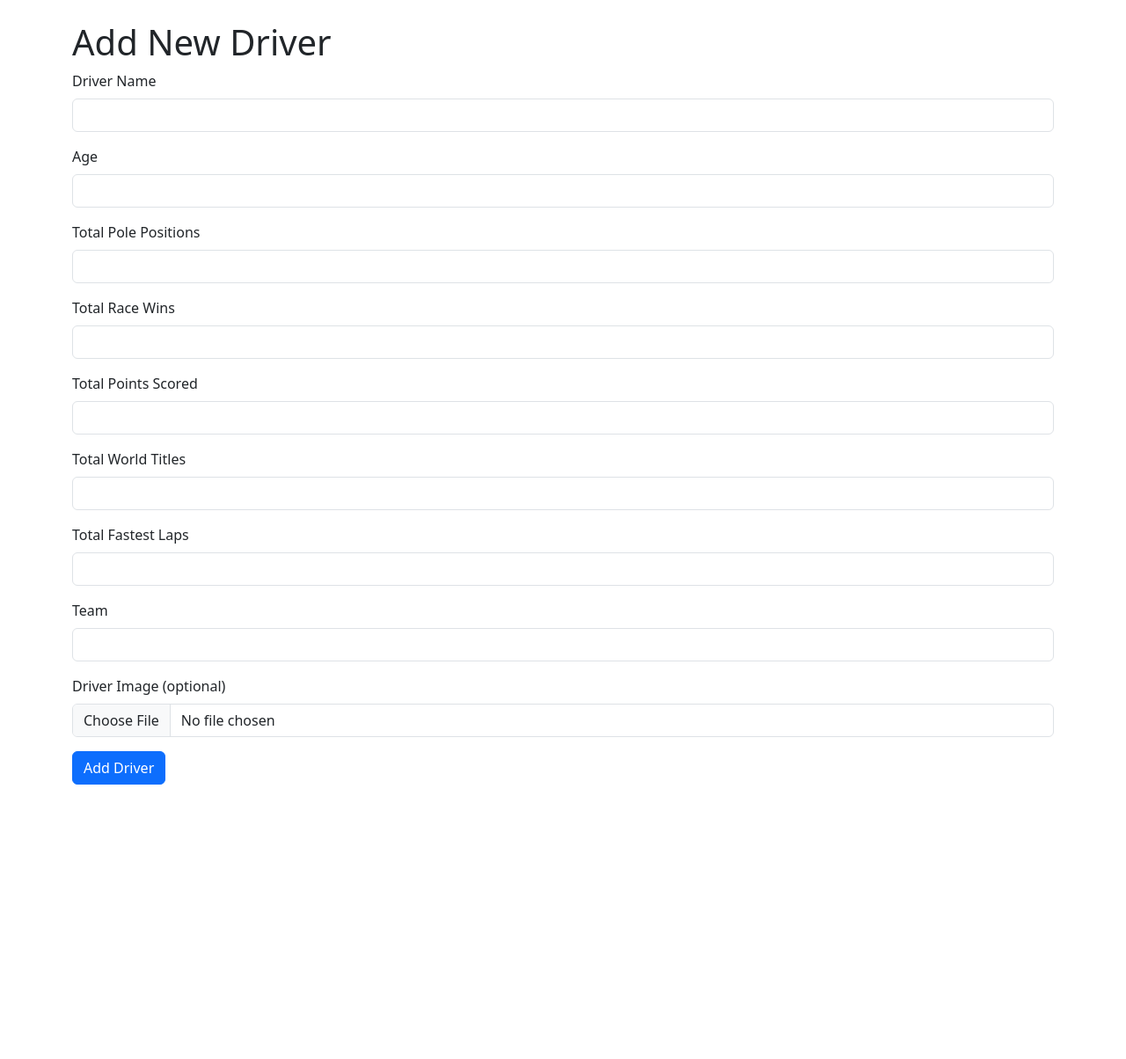
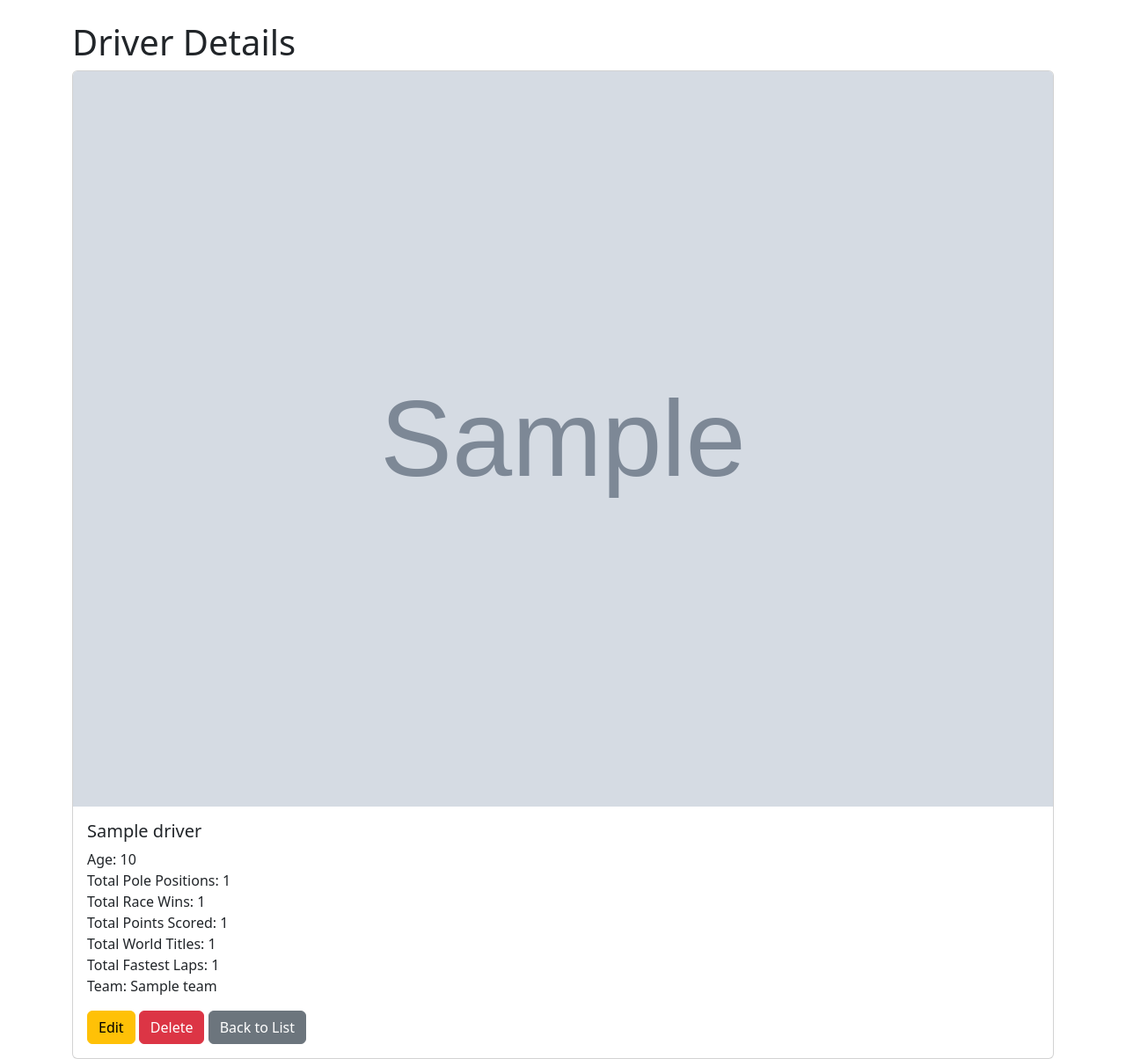
Before and after one commit to wesleyopenda/f1-database-fastAPI, a FastAPI app: template templates/driver_details.html in a window 1280 px wide. Shown: the whole page at 88% size. Before the commit the page ends 892 px from the top, so only its background shows below. Run offline with FastAPI, Linux system fonts and the light colour scheme; the template is opened without the code that fills it: most values are stand-ins (such as "Sample title", 1, 10 or a date in 2020); grey boxes marked "Sample" are stand-in pictures.

```diff
--- a/local_constants.py
+++ b/local_constants.py
@@ -1,2 +1,2 @@
-PROJECT_NAME = "cpa-ass1"
-PROJECT_STORAGE_BUCKET = "cpa-ass1.appspot.com"
+PROJECT_NAME = "assignment01-453218"
+PROJECT_STORAGE_BUCKET = "assignment01-453218.firebasestorage.app"
--- a/main.py
+++ b/main.py
@@ -49,7 +49,17 @@ async def home(request: Request):
         user_doc = get_user(user_token)
         user_info = user_doc.get().to_dict()
 
-    return templates.TemplateResponse("main.html", {"request": request,"user_token": user_token,"error_message": error_message,"user_info": user_info,"drivers": [],"teams": []})
+    # Query pre-installed drivers from Firestore
+    drivers_ref = firestore_db.collection("drivers")
+    drivers = [doc.to_dict() | {"id": doc.id} for doc in drivers_ref.stream()]
+
+    # Query pre-installed teams from Firestore
+    teams_ref = firestore_db.collection("teams")
+    teams = [doc.to_dict() | {"id": doc.id} for doc in teams_ref.stream()]
+
+    print(f"DEBUG: Found {len(drivers)} drivers and {len(teams)} teams")
+
+    return templates.TemplateResponse("main.html", {"request": request,"user_token": user_token,"error_message": error_message,"user_info": user_info,"drivers": drivers,"teams": teams})
 
 if __name__ == "__main__":
     import uvicorn
@@ -69,6 +79,41 @@ async def list_drivers(request: Request):
 async def add_driver_form(request: Request):
     return templates.TemplateResponse("add_driver.html", {"request": request})
 
+# @app.post("/drivers/add", response_class=RedirectResponse)
+# async def add_driver(
+#     request: Request,
+#     name: str = Form(...),
+#     age: int = Form(...),
+#     total_pole_positions: int = Form(...),
+#     total_race_wins: int = Form(...),
+#     total_points_scored: int = Form(...),
+#     total_world_titles: int = Form(...),
+#     total_fastest_laps: int = Form(...),
+#     team: str = Form(...),
+#     image: UploadFile = File(None)
+# ):
+#     driver_data = {
+#         "name": name,
+#         "age": age,
+#         "total_pole_positions": total_pole_positions,
+#         "total_race_wins": total_race_wins,
+#         "total_points_scored": total_points_scored,
+#         "total_world_titles": total_world_titles,
+#         "total_fastest_laps": total_fastest_laps,
+#         "team": team,
+#         "image_url": None,
+#     }
+#     # Handle optional image upload
+#     if image is not None and image.filename != "":
+#         storage_client = storage.Client(project=local_constants.PROJECT_NAME)
+#         bucket = storage_client.bucket(local_constants.PROJECT_STORAGE_BUCKET)
+#         # Use a path that organizes driver images
+#         blob = bucket.blob(f"drivers/{image.filename}")
+#         blob.upload_from_file(image.file, content_type=image.content_type)
+#         driver_data["image_url"] = blob.public_url
+
+#     firestore_db.collection("drivers").add(driver_data)
+#     return RedirectResponse(url="/drivers", status_code=status.HTTP_302_FOUND)
 @app.post("/drivers/add", response_class=RedirectResponse)
 async def add_driver(
     request: Request,
@@ -79,8 +124,8 @@ async def add_driver(
     total_points_scored: int = Form(...),
     total_world_titles: int = Form(...),
     total_fastest_laps: int = Form(...),
-    team: str = Form(...),
-    image: UploadFile = File(None)
+    team: str = Form(...)
+    # Removed image parameter
 ):
     driver_data = {
         "name": name,
@@ -91,16 +136,8 @@ async def add_driver(
         "total_world_titles": total_world_titles,
         "total_fastest_laps": total_fastest_laps,
         "team": team,
-        "image_url": None,
+        "image_url": None,  # No image for now
     }
-    # Handle optional image upload
-    if image is not None and image.filename != "":
-        storage_client = storage.Client(project=local_constants.PROJECT_NAME)
-        bucket = storage_client.bucket(local_constants.PROJECT_STORAGE_BUCKET)
-        # Use a path that organizes driver images
-        blob = bucket.blob(f"drivers/{image.filename}")
-        blob.upload_from_file(image.file, content_type=image.content_type)
-        driver_data["image_url"] = blob.public_url
 
     firestore_db.collection("drivers").add(driver_data)
     return RedirectResponse(url="/drivers", status_code=status.HTTP_302_FOUND)
@@ -123,6 +160,40 @@ async def edit_driver_form(request: Request, driver_id: str):
     driver["id"] = driver_id
     return templates.TemplateResponse("edit_driver.html", {"request": request, "driver": driver})
 
+# @app.post("/drivers/edit/{driver_id}", response_class=RedirectResponse)
+# async def edit_driver(
+#     request: Request,
+#     driver_id: str,
+#     name: str = Form(...),
+#     age: int = Form(...),
+#     total_pole_positions: int = Form(...),
+#     total_race_wins: int = Form(...),
+#     total_points_scored: int = Form(...),
+#     total_world_titles: int = Form(...),
+#     total_fastest_laps: int = Form(...),
+#     team: str = Form(...),
+#     image: UploadFile = File(None)
+# ):
+#     driver_data = {
+#         "name": name,
+#         "age": age,
+#         "total_pole_positions": total_pole_positions,
+#         "total_race_wins": total_race_wins,
+#         "total_points_scored": total_points_scored,
+#         "total_world_titles": total_world_titles,
+#         "total_fastest_laps": total_fastest_laps,
+#         "team": team,
+#     }
+#     if image is not None and image.filename != "":
+#         storage_client = storage.Client(project=local_constants.PROJECT_NAME)
+#         bucket = storage_client.bucket(local_constants.PROJECT_STORAGE_BUCKET)
+#         blob = bucket.blob(f"drivers/{image.filename}")
+#         blob.upload_from_file(image.file, content_type=image.content_type)
+#         driver_data["image_url"] = blob.public_url
+
+#     firestore_db.collection("drivers").document(driver_id).update(driver_data)
+#     return RedirectResponse(url=f"/drivers/{driver_id}", status_code=status.HTTP_302_FOUND)
+
 @app.post("/drivers/edit/{driver_id}", response_class=RedirectResponse)
 async def edit_driver(
     request: Request,
@@ -134,8 +205,8 @@ async def edit_driver(
     total_points_scored: int = Form(...),
     total_world_titles: int = Form(...),
     total_fastest_laps: int = Form(...),
-    team: str = Form(...),
-    image: UploadFile = File(None)
+    team: str = Form(...)
+    # Removed image parameter
 ):
     driver_data = {
         "name": name,
@@ -146,13 +217,8 @@ async def edit_driver(
         "total_world_titles": total_world_titles,
         "total_fastest_laps": total_fastest_laps,
         "team": team,
+        # We leave out updating image_url since we're dropping image functionality
     }
-    if image is not None and image.filename != "":
-        storage_client = storage.Client(project=local_constants.PROJECT_NAME)
-        bucket = storage_client.bucket(local_constants.PROJECT_STORAGE_BUCKET)
-        blob = bucket.blob(f"drivers/{image.filename}")
-        blob.upload_from_file(image.file, content_type=image.content_type)
-        driver_data["image_url"] = blob.public_url
 
     firestore_db.collection("drivers").document(driver_id).update(driver_data)
     return RedirectResponse(url=f"/drivers/{driver_id}", status_code=status.HTTP_302_FOUND)
@@ -177,6 +243,37 @@ async def list_teams(request: Request):
 async def add_team_form(request: Request):
     return templates.TemplateResponse("add_team.html", {"request": request})
 
+# @app.post("/teams/add", response_class=RedirectResponse)
+# async def add_team(
+#     request: Request,
+#     name: str = Form(...),
+#     year_founded: int = Form(...),
+#     total_pole_positions: int = Form(...),
+#     total_race_wins: int = Form(...),
+#     total_constructor_titles: int = Form(...),
+#     finishing_position_previous_season: int = Form(...),
+#     logo: UploadFile = File(None)
+# ):
+#     team_data = {
+#         "name": name,
+#         "year_founded": year_founded,
+#         "total_pole_positions": total_pole_positions,
+#         "total_race_wins": total_race_wins,
+#         "total_constructor_titles": total_constructor_titles,
+#         "finishing_position_previous_season": finishing_position_previous_season,
+#         "logo_url": None,
+#     }
+#     # Handle optional logo upload
+#     if logo is not None and logo.filename != "":
+#         storage_client = storage.Client(project=local_constants.PROJECT_NAME)
+#         bucket = storage_client.bucket(local_constants.PROJECT_STORAGE_BUCKET)
+#         blob = bucket.blob(f"teams/{logo.filename}")
+#         blob.upload_from_file(logo.file, content_type=logo.content_type)
+#         team_data["logo_url"] = blob.public_url
+
+#     firestore_db.collection("teams").add(team_data)
+#     return RedirectResponse(url="/teams", status_code=status.HTTP_302_FOUND)
+
 @app.post("/teams/add", response_class=RedirectResponse)
 async def add_team(
     request: Request,
@@ -185,8 +282,8 @@ async def add_team(
     total_pole_positions: int = Form(...),
     total_race_wins: int = Form(...),
     total_constructor_titles: int = Form(...),
-    finishing_position_previous_season: int = Form(...),
-    logo: UploadFile = File(None)
+    finishing_position_previous_season: int = Form(...)
+    # Removed logo parameter
 ):
     team_data = {
         "name": name,
@@ -195,15 +292,8 @@ async def add_team(
         "total_race_wins": total_race_wins,
         "total_constructor_titles": total_constructor_titles,
         "finishing_position_previous_season": finishing_position_previous_season,
-        "logo_url": None,
+        "logo_url": None,  # No logo for now
     }
-    # Handle optional logo upload
-    if logo is not None and logo.filename != "":
-        storage_client = storage.Client(project=local_constants.PROJECT_NAME)
-        bucket = storage_client.bucket(local_constants.PROJECT_STORAGE_BUCKET)
-        blob = bucket.blob(f"teams/{logo.filename}")
-        blob.upload_from_file(logo.file, content_type=logo.content_type)
-        team_data["logo_url"] = blob.public_url
 
     firestore_db.collection("teams").add(team_data)
     return RedirectResponse(url="/teams", status_code=status.HTTP_302_FOUND)
@@ -235,6 +325,36 @@ async def edit_team_form(request: Request, team_id: str):
     team["id"] = team_id
     return templates.TemplateResponse("edit_team.html", {"request": request, "team": team})
 
+# @app.post("/teams/edit/{team_id}", response_class=RedirectResponse)
+# async def edit_team(
+#     request: Request,
+#     team_id: str,
+#     name: str = Form(...),
+#     year_founded: int = Form(...),
+#     total_pole_positions: int = Form(...),
+#     total_race_wins: int = Form(...),
+#     total_constructor_titles: int = Form(...),
+#     finishing_position_previous_season: int = Form(...),
+#     logo: UploadFile = File(None)
+# ):
+#     team_data = {
+#         "name": name,
+#         "year_founded": year_founded,
+#         "total_pole_positions": total_pole_positions,
+#         "total_race_wins": total_race_wins,
+#         "total_constructor_titles": total_constructor_titles,
+#         "finishing_position_previous_season": finishing_position_previous_season,
+#     }
+#     if logo is not None and logo.filename != "":
+#         storage_client = storage.Client(project=local_constants.PROJECT_NAME)
+#         bucket = storage_client.bucket(local_constants.PROJECT_STORAGE_BUCKET)
+#         blob = bucket.blob(f"teams/{logo.filename}")
+#         blob.upload_from_file(logo.file, content_type=logo.content_type)
+#         team_data["logo_url"] = blob.public_url
+
+#     firestore_db.collection("teams").document(team_id).update(team_data)
+#     return RedirectResponse(url=f"/teams/{team_id}", status_code=status.HTTP_302_FOUND)
+
 @app.post("/teams/edit/{team_id}", response_class=RedirectResponse)
 async def edit_team(
     request: Request,
@@ -244,8 +364,8 @@ async def edit_team(
     total_pole_positions: int = Form(...),
     total_race_wins: int = Form(...),
     total_constructor_titles: int = Form(...),
-    finishing_position_previous_season: int = Form(...),
-    logo: UploadFile = File(None)
+    finishing_position_previous_season: int = Form(...)
+    # Removed logo parameter
 ):
     team_data = {
         "name": name,
@@ -254,13 +374,8 @@ async def edit_team(
         "total_race_wins": total_race_wins,
         "total_constructor_titles": total_constructor_titles,
         "finishing_position_previous_season": finishing_position_previous_season,
+        # logo_url remains unchanged
     }
-    if logo is not None and logo.filename != "":
-        storage_client = storage.Client(project=local_constants.PROJECT_NAME)
-        bucket = storage_client.bucket(local_constants.PROJECT_STORAGE_BUCKET)
-        blob = bucket.blob(f"teams/{logo.filename}")
-        blob.upload_from_file(logo.file, content_type=logo.content_type)
-        team_data["logo_url"] = blob.public_url
 
     firestore_db.collection("teams").document(team_id).update(team_data)
     return RedirectResponse(url=f"/teams/{team_id}", status_code=status.HTTP_302_FOUND)
@@ -297,8 +412,6 @@ async def compare_drivers(
     driver1 = doc1.to_dict()
     driver2 = doc2.to_dict()
 
-    # Compare key statistics:
-    # For age, lower is better; for all others, higher is better.
     stats = ["age", "total_pole_positions", "total_race_wins", "total_points_scored", "total_world_titles", "total_fastest_laps"]
     comparison = []
     for stat in stats:
@@ -324,12 +437,15 @@ async def compare_drivers(
             "driver2_value": value2,
             "better": better
         })
+    print("DEBUG: Comparison Data:", comparison)  # Debug print
+
     return templates.TemplateResponse("compare_drivers.html", {
         "request": request,
         "driver1": driver1,
         "driver2": driver2,
         "comparison": comparison
     })
+
 
 # Team Comparison
 
@@ -386,3 +502,84 @@ async def compare_teams(
         "team2": team2,
         "comparison": comparison
     })
+
+def seed_sample_data():
+    # Seed sample drivers if none exist
+    drivers_ref = firestore_db.collection("drivers")
+    if not any(drivers_ref.stream()):
+        sample_drivers = [
+            {
+                "name": "Lewis Hamilton",
+                "age": 37,
+                "total_pole_positions": 100,
+                "total_race_wins": 103,
+                "total_points_scored": 5000,
+                "total_world_titles": 7,
+                "total_fastest_laps": 50,
+                "team": "Mercedes",
+                "image_url": None,
+            },
+            {
+                "name": "Max Verstappen",
+                "age": 25,
+                "total_pole_positions": 60,
+                "total_race_wins": 50,
+                "total_points_scored": 3000,
+                "total_world_titles": 2,
+                "total_fastest_laps": 30,
+                "team": "Red Bull",
+                "image_url": None,
+            },
+            {
+                "name": "Charles Leclerc",
+                "age": 26,
+                "total_pole_positions": 20,
+                "total_race_wins": 5,
+                "total_points_scored": 1200,
+                "total_world_titles": 0,
+                "total_fastest_laps": 10,
+                "team": "Ferrari",
+                "image_url": None,
+            },
+        ]
+        for driver in sample_drivers:
+            firestore_db.collection("drivers").add(driver)
+
+    # Seed sample teams if none exist
+    teams_ref = firestore_db.collection("teams")
+    if not any(teams_ref.stream()):
+        sample_teams = [
+            {
+                "name": "Mercedes",
+                "year_founded": 1954,
+                "total_pole_positions": 150,
+                "total_race_wins": 120,
+                "total_constructor_titles": 8,
+                "finishing_position_previous_season": 1,
+                "logo_url": None,
+            },
+            {
+                "name": "Red Bull",
+                "year_founded": 2005,
+                "total_pole_positions": 100,
+                "total_race_wins": 90,
+                "total_constructor_titles": 4,
+                "finishing_position_previous_season": 2,
+                "logo_url": None,
+            },
+            {
+                "name": "Ferrari",
+                "year_founded": 1929,
+                "total_pole_positions": 130,
+                "total_race_wins": 110,
+                "total_constructor_titles": 16,
+                "finishing_position_previous_season": 3,
+                "logo_url": None,
+            },
+        ]
+        for team in sample_teams:
+            firestore_db.collection("teams").add(team)
+
+@app.on_event("startup")
+async def startup_event():
+    seed_sample_data()
--- a/templates/add_driver.html
+++ b/templates/add_driver.html
@@ -42,10 +42,10 @@
         <label for="team" class="form-label">Team</label>
         <input type="text" class="form-control" id="team" name="team" required>
       </div>
-      <div class="mb-3">
+      <!-- <div class="mb-3">
         <label for="image" class="form-label">Driver Image (optional)</label>
         <input type="file" class="form-control" id="image" name="image">
-      </div>
+      </div> -->
       <button type="submit" class="btn btn-primary">Add Driver</button>
     </form>
   </div>
--- a/templates/add_team.html
+++ b/templates/add_team.html
@@ -34,10 +34,10 @@
         <label for="finishing_position_previous_season" class="form-label">Finishing Position in Previous Season</label>
         <input type="number" class="form-control" id="finishing_position_previous_season" name="finishing_position_previous_season" required>
       </div>
-      <div class="mb-3">
+      <!-- <div class="mb-3">
         <label for="logo" class="form-label">Team Logo (optional)</label>
         <input type="file" class="form-control" id="logo" name="logo">
-      </div>
+      </div> -->
       <button type="submit" class="btn btn-primary">Add Team</button>
     </form>
   </div>
--- a/templates/compare_drivers.html
+++ b/templates/compare_drivers.html
@@ -5,7 +5,7 @@
   <title>Driver Comparison</title>
   <link href="https://cdn.jsdelivr.net/npm/bootstrap@5.3.0/dist/css/bootstrap.min.css" rel="stylesheet">
   <style>
-    .better { background-color: #d4edda; } /* Light green highlight */
+    .better { background-color: #a1f7a1 !important; } /* Light green highlight */
   </style>
 </head>
 <body>
--- a/templates/compare_teams.html
+++ b/templates/compare_teams.html
@@ -5,7 +5,7 @@
   <title>Team Comparison</title>
   <link href="https://cdn.jsdelivr.net/npm/bootstrap@5.3.0/dist/css/bootstrap.min.css" rel="stylesheet">
   <style>
-    .better { background-color: #d4edda; }
+    .better { background-color: #a1f7a1 !important; }
   </style>
 </head>
 <body>
--- a/templates/driver_details.html
+++ b/templates/driver_details.html
@@ -3,51 +3,36 @@
 <head>
   <meta charset="UTF-8">
   <meta name="viewport" content="width=device-width, initial-scale=1">
-  <title>Add Driver</title>
+  <title>Driver Details</title>
   <link href="https://cdn.jsdelivr.net/npm/bootstrap@5.3.0/dist/css/bootstrap.min.css" rel="stylesheet">
 </head>
 <body>
   <div class="container mt-4">
-    <h1>Add New Driver</h1>
-    <form action="/drivers/add" method="post" enctype="multipart/form-data">
-      <div class="mb-3">
-        <label for="name" class="form-label">Driver Name</label>
-        <input type="text" class="form-control" id="name" name="name" required>
+    <h1>Driver Details</h1>
+    <div class="card">
+      {% if driver.image_url %}
+        <img src="{{ driver.image_url }}" class="card-img-top" alt="{{ driver.name }}">
+      {% else %}
+        <img src="https://via.placeholder.com/300x200.png?text=No+Image" class="card-img-top" alt="No Image">
+      {% endif %}
+      <div class="card-body">
+        <h5 class="card-title">{{ driver.name }}</h5>
+        <p class="card-text">
+          Age: {{ driver.age }}<br>
+          Total Pole Positions: {{ driver.total_pole_positions }}<br>
+          Total Race Wins: {{ driver.total_race_wins }}<br>
+          Total Points Scored: {{ driver.total_points_scored }}<br>
+          Total World Titles: {{ driver.total_world_titles }}<br>
+          Total Fastest Laps: {{ driver.total_fastest_laps }}<br>
+          Team: {{ driver.team }}
+        </p>
+        <a href="/drivers/edit/{{ driver.id }}" class="btn btn-warning">Edit</a>
+        <form action="/drivers/delete/{{ driver.id }}" method="post" style="display: inline;">
+          <button type="submit" class="btn btn-danger" onclick="return confirm('Are you sure you want to delete this driver?');">Delete</button>
+        </form>
+        <a href="/drivers" class="btn btn-secondary">Back to List</a>
       </div>
-      <div class="mb-3">
-        <label for="age" class="form-label">Age</label>
-        <input type="number" class="form-control" id="age" name="age" required>
-      </div>
-      <div class="mb-3">
-        <label for="total_pole_positions" class="form-label">Total Pole Positions</label>
-        <input type="number" class="form-control" id="total_pole_positions" name="total_pole_positions" required>
-      </div>
-      <div class="mb-3">
-        <label for="total_race_wins" class="form-label">Total Race Wins</label>
-        <input type="number" class="form-control" id="total_race_wins" name="total_race_wins" required>
-      </div>
-      <div class="mb-3">
-        <label for="total_points_scored" class="form-label">Total Points Scored</label>
-        <input type="number" class="form-control" id="total_points_scored" name="total_points_scored" required>
-      </div>
-      <div class="mb-3">
-        <label for="total_world_titles" class="form-label">Total World Titles</label>
-        <input type="number" class="form-control" id="total_world_titles" name="total_world_titles" required>
-      </div>
-      <div class="mb-3">
-        <label for="total_fastest_laps" class="form-label">Total Fastest Laps</label>
-        <input type="number" class="form-control" id="total_fastest_laps" name="total_fastest_laps" required>
-      </div>
-      <div class="mb-3">
-        <label for="team" class="form-label">Team</label>
-        <input type="text" class="form-control" id="team" name="team" required>
-      </div>
-      <div class="mb-3">
-        <label for="image" class="form-label">Driver Image (optional)</label>
-        <input type="file" class="form-control" id="image" name="image">
-      </div>
-      <button type="submit" class="btn btn-primary">Add Driver</button>
-    </form>
+    </div>
   </div>
   <script src="https://cdn.jsdelivr.net/npm/bootstrap@5.3.0/dist/js/bootstrap.bundle.min.js"></script>
 </body>
--- a/templates/edit_driver.html
+++ b/templates/edit_driver.html
@@ -42,10 +42,10 @@
         <label for="team" class="form-label">Team</label>
         <input type="text" class="form-control" id="team" name="team" value="{{ driver.team }}" required>
       </div>
-      <div class="mb-3">
+      <!-- <div class="mb-3">
         <label for="image" class="form-label">Driver Image (optional)</label>
         <input type="file" class="form-control" id="image" name="image">
-      </div>
+      </div> -->
       <button type="submit" class="btn btn-primary">Update Driver</button>
       <a href="/drivers/{{ driver.id }}" class="btn btn-secondary">Cancel</a>
     </form>
--- a/templates/edit_team.html
+++ b/templates/edit_team.html
@@ -34,10 +34,10 @@
         <label for="finishing_position_previous_season" class="form-label">Finishing Position in Previous Season</label>
         <input type="number" class="form-control" id="finishing_position_previous_season" name="finishing_position_previous_season" value="{{ team.finishing_position_previous_season }}" required>
       </div>
-      <div class="mb-3">
+      <!-- <div class="mb-3">
         <label for="logo" class="form-label">Team Logo (optional)</label>
         <input type="file" class="form-control" id="logo" name="logo">
-      </div>
+      </div> -->
       <button type="submit" class="btn btn-primary">Update Team</button>
       <a href="/teams/{{ team.id }}" class="btn btn-secondary">Cancel</a>
     </form>
```
Also changed, not shown: static/firebase-login.js (+8 -7 lines).
